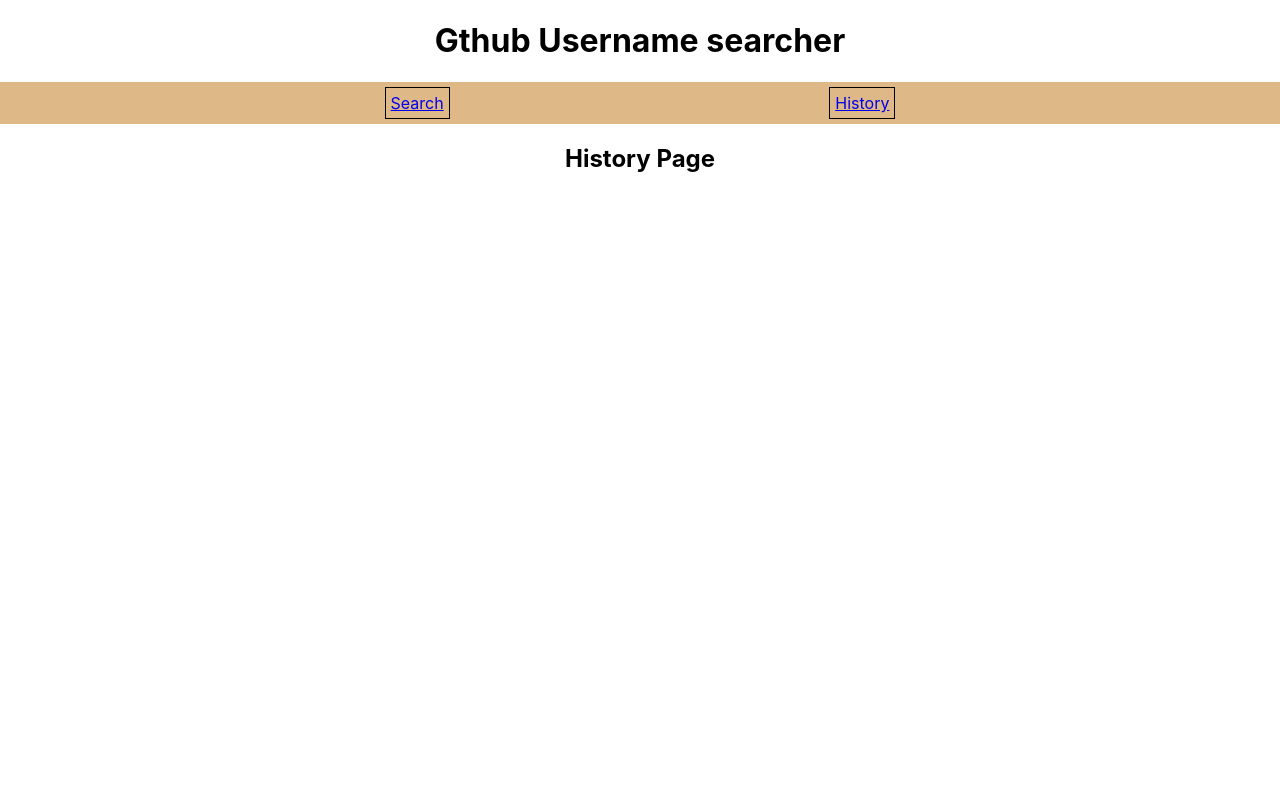
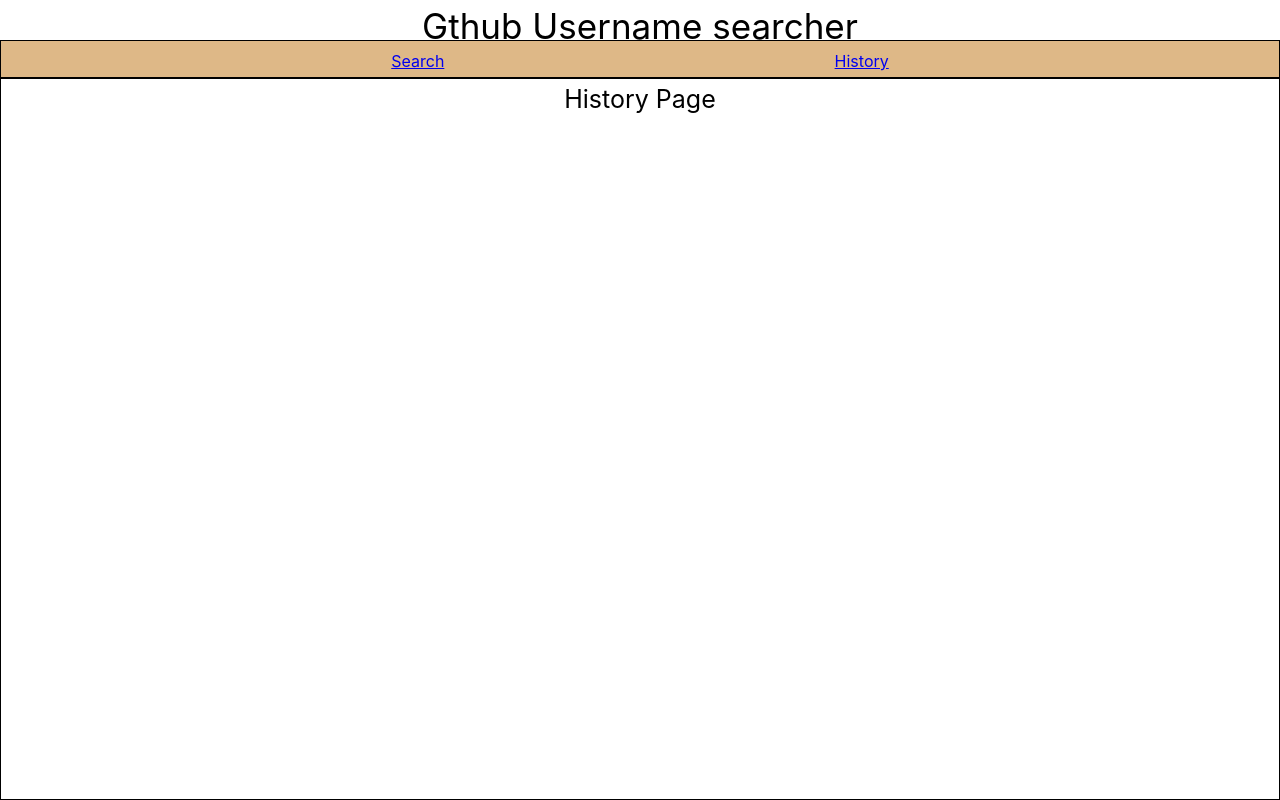
Before and after one commit to ashish2199/github-user-details, a React (Create React App) app: page /history in a window 1280 px wide. Built offline with nearby package versions, Linux system fonts and the light colour scheme.

Commit message:
Changes in styles

```diff
--- a/src/App.js
+++ b/src/App.js
@@ -3,9 +3,9 @@
 
 function App() {
   return (
-    <div className="App">
-      <div style={{ height: "5%" }}>
-        <h1>Gthub Username searcher</h1>
+    <div className="App" style={{ height: "100%" }}>
+      <div style={{ height: "5%", fontSize: "35px", padding: "5px" }}>
+        Gthub Username searcher
       </div>
       <div style={{ height: "95%" }}>
         <AppContainer />
--- a/src/components/AppContainer.jsx
+++ b/src/components/AppContainer.jsx
@@ -1,5 +1,5 @@
 import { useState } from 'react';
-import { Switch, Route, Link, useLocation, useHistory } from 'react-router-dom'
+import { Switch, Route, Link, useLocation, useHistory, Redirect } from 'react-router-dom'
 import { SearchContainer } from "./SearchContainer.jsx";
 import { HistoryContainer } from "./HistoryContainer.jsx";
 
@@ -23,15 +23,16 @@
 
     return (
       <>
-        <header className="App-header">
+        <header>
           <nav>
               <div><Link to='/search'>Search</Link></div>
               <div><Link to='/History'>History</Link></div>
           </nav>
         </header>
+        <main>
           <Switch>
             <Route exact path='/'>
-              <SearchContainer addToHistory={addSearch} />
+                <Redirect to='/search' />
             </Route>
             <Route path='/search' >
               <SearchContainer searchString={query.get("q")} addToHistory={addSearch} />
@@ -40,6 +41,7 @@
               <HistoryContainer searchHistory={searchHistory} />
             </Route>
           </Switch>
+        </main>
       </>
     );
   };
--- a/src/components/HistoryContainer.jsx
+++ b/src/components/HistoryContainer.jsx
@@ -4,8 +4,8 @@
 const HistoryContainer = function ({searchHistory}) {
   return (
     <>
-      <div style={{height: "5%"}}>
-        <h2>History Page</h2>
+      <div className="header">
+        History Page
       </div>
       <div className="searchHistory" style={{height: "95%"}}>
         {
--- a/src/components/SearchContainer.jsx
+++ b/src/components/SearchContainer.jsx
@@ -1,7 +1,7 @@
 import { useEffect, useState } from 'react';
 import {getUserApiUrl, getUserReposApiUrl} from '../ApiEndpoints'
 import {UserInfo} from './UserInfo'
-import './styles/serachForm.css'
+import './styles/SearchContainer.css'
 
 const SearchContainer = function ({addToHistory, searchString}) {
 
@@ -46,8 +46,8 @@
   }
   return (
     <>
-      <div style={{height: "5%"}}>
-        <h2>Search</h2>
+      <div className="header">
+        Search
       </div>
       <div style={{height: "5%"}}>
         <div className="serachForm">
@@ -58,7 +58,7 @@
           </form>
         </div>
       </div>
-      <div>
+      <div style={{height: "90%"}}>
         {(userJson && userName) && <UserInfo user={userJson}/>}
       </div>
     </>
--- a/src/components/styles/AppContainer.css
+++ b/src/components/styles/AppContainer.css
@@ -3,8 +3,19 @@
   justify-content: space-evenly;
   background-color: burlywood;
   padding: 5px;
+  margin: 0;
+  height: 100%;
 }
 nav div {
   padding: 5px;
+}
+
+header {
+  height: 5%;
   border: 1px solid black;
 }
+
+main {
+  height: 95%;
+  border: 1px solid black;
+}
--- a/src/components/styles/HistoryContainer.css
+++ b/src/components/styles/HistoryContainer.css
@@ -1,8 +1,14 @@
+.header {
+  height: 5%;
+  font-size: 25px;
+  padding: 5px;
+}
 .searchHistory {
   display: flex;
   flex-direction: column;
   justify-content: center;
   align-items: center;
+  height: 100%;
 }
 .record {
   display: flex;
--- a/src/components/styles/serachForm.css
+++ b/src/components/styles/SearchContainer.css
@@ -9,3 +9,8 @@
   margin: 5px;
   padding: 5px;
 }
+.header {
+  height: 5%;
+  font-size: 25px;
+  padding: 5px;
+}
--- a/src/components/styles/UserInfo.css
+++ b/src/components/styles/UserInfo.css
@@ -3,13 +3,14 @@
   display: flex;
   align-items: center;
   justify-content: center;
+  height: 100%;
 }
 .userData {
   display: flex;
   border: 1px solid black;
   width: 99%;
   margin: 0 auto;
-  height: 750px;
+  height: 99%;
 }
 .userDetails {
   display: flex;
--- a/src/index.css
+++ b/src/index.css
@@ -1,13 +1,26 @@
 body {
   margin: 0;
-  font-family: -apple-system, BlinkMacSystemFont, 'Segoe UI', 'Roboto', 'Oxygen',
-    'Ubuntu', 'Cantarell', 'Fira Sans', 'Droid Sans', 'Helvetica Neue',
+  font-family: -apple-system, BlinkMacSystemFont, "Segoe UI", "Roboto", "Oxygen",
+    "Ubuntu", "Cantarell", "Fira Sans", "Droid Sans", "Helvetica Neue",
     sans-serif;
   -webkit-font-smoothing: antialiased;
   -moz-osx-font-smoothing: grayscale;
 }
 
+* {
+  box-sizing: border-box;
+}
+html,
+body {
+  height: 100%;
+  margin: 0;
+  padding: 0;
+}
+#root {
+  height: 100%;
+}
+
 code {
-  font-family: source-code-pro, Menlo, Monaco, Consolas, 'Courier New',
+  font-family: source-code-pro, Menlo, Monaco, Consolas, "Courier New",
     monospace;
 }
```
Lines whose indentation alone changed are shown as unchanged.
